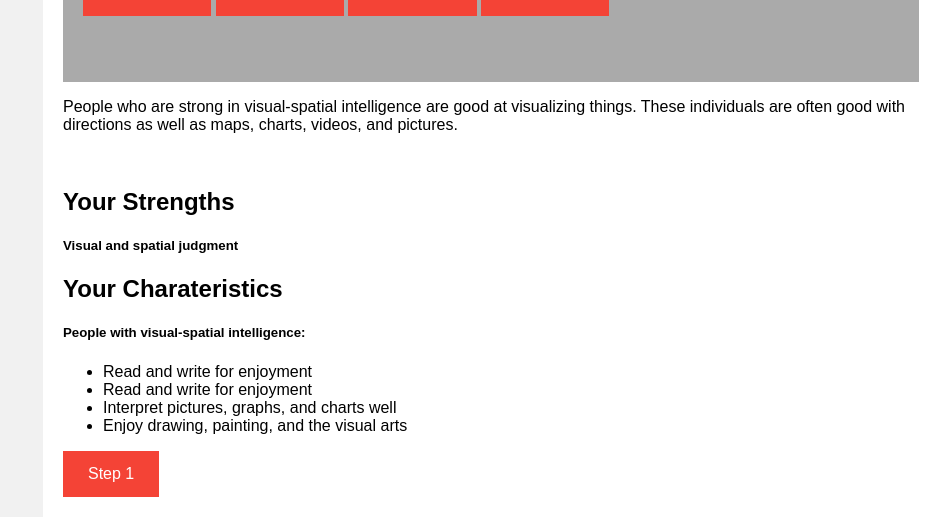
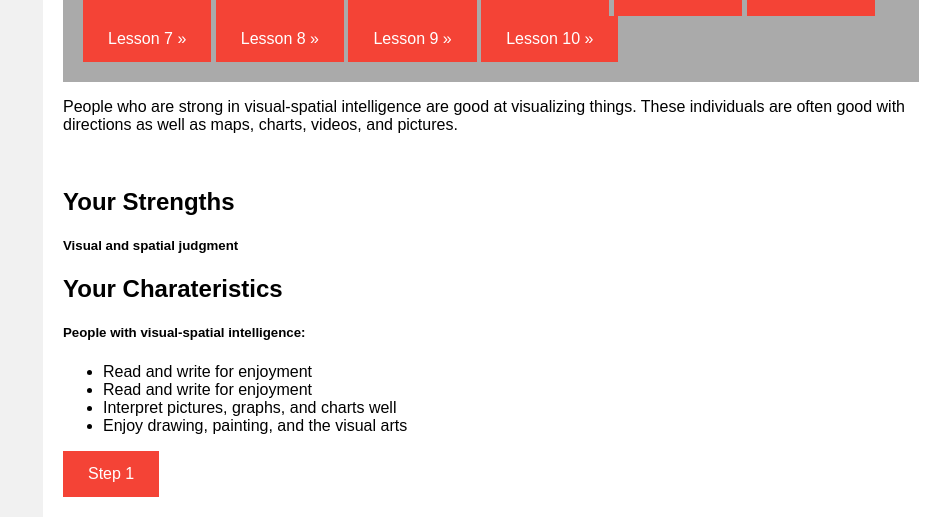
Before and after one commit to PavithraNanayakkara/flask-app, a Flask app: template templates/cluster3.html in a window 1280 px wide. Shown: the part 621-1138 px from the top of the page, without its empty margins (341-1280 px from the left). Run offline with Flask 2, Linux system fonts and the light colour scheme; the template is opened without the code that fills it, so the values that code supplies are empty; parts of the project's set-up code (start-up, migrations or seed data) failed here and were passed over.

Commit message:
Update cluster3.html

```diff
--- a/templates/cluster3.html
+++ b/templates/cluster3.html
@@ -166,10 +166,17 @@ a:hover, a:active {
 
     	<h2>So Lets Learn Now!</h2>
 
-    <a  href="exercise.asp?filename=exercise_link1" target="_blank">Lesson 1 »</a>
-    <a  href="exercise.asp?filename=exercise_link2" target="_blank">Lesson 2 »</a>
-    <a  href="exercise.asp?filename=exercise_link3" target="_blank">Lesson 3 »</a>
-    <a href="exercise.asp?filename=exercise_link4" target="_blank">Lesson 4 »</a>
+    <a  href="https://www.edureka.co/blog/c-programming-tutorial/" target="_blank">Lesson 1 »</a>
+    <a  href="https://www.edureka.co/blog/basic-structure-of-a-c-program/" target="_blank">Lesson 2 »</a>
+    <a  href="https://www.edureka.co/blog/how-to-compile-c-program-in-command-prompt/" target="_blank">Lesson 3 »</a>
+    <a href="https://www.edureka.co/blog/linear-search-in-c/#WhatisLinearSearch" target="_blank">Lesson 4 »</a>
+    <a href="https://www.edureka.co/blog/sorting-algorithms-in-c/" target="_blank">Lesson 5 »</a>
+	    <a href="https://www.edureka.co/blog/switch-case-in-c/" target="_blank">Lesson 6 »</a>
+	     <a href="https://www.edureka.co/blog/static-variable-in-c/" target="_blank">Lesson 7 »</a>
+	    <a href="https://www.edureka.co/blog/queue-in-c/" target="_blank">Lesson 8 »</a>
+	    <a href="https://www.edureka.co/blog/static-variable-in-c/" target="_blank">Lesson 9 »</a>
+	    <a href="https://www.edureka.co/blog/embedded-c-programming/" target="_blank">Lesson 10 »</a>
+
 
     </div>
     <p>People who are strong in visual-spatial intelligence are good at visualizing things. These individuals are often good with directions as well as maps, charts, videos, and pictures.</p>
```
